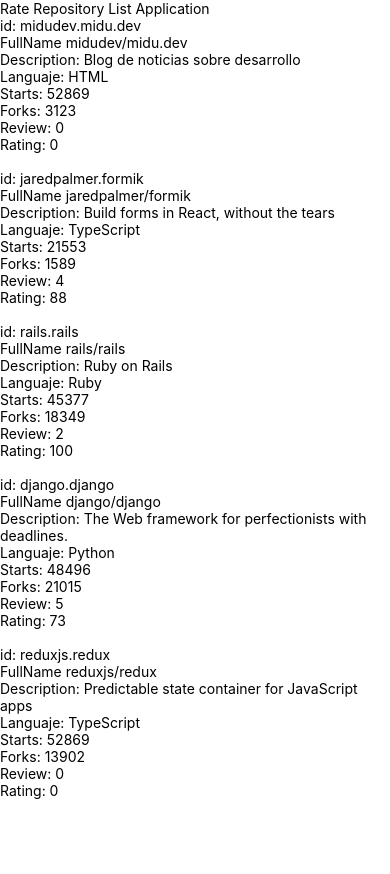
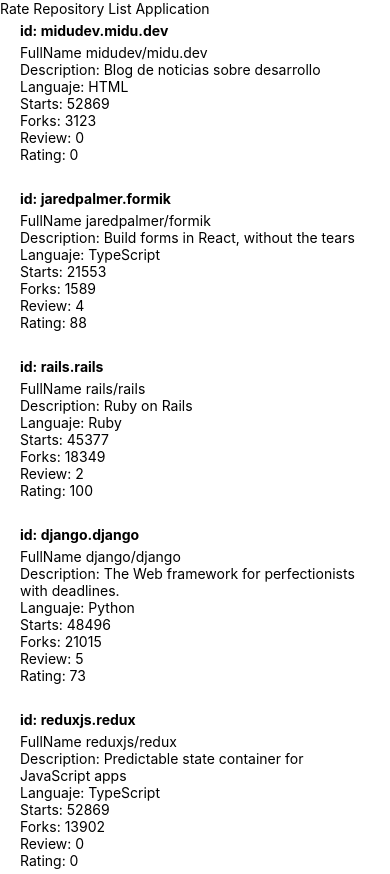
Before and after one commit to AntonioJRuizG/repository-rate-app, a React Native app: screen / in a window 390 px wide. Before the commit the page ends 844 px from the top, so only its background shows below. Built offline with nearby package versions, Linux system fonts and the light colour scheme.

Commit message:
Style list simple

```diff
--- a/src/components/RepositoryList.jsx
+++ b/src/components/RepositoryList.jsx
@@ -8,8 +8,13 @@
 			data={repositories}
 			ItemSeparatorComponent={() => <Text> </Text>}
 			renderItem={({ item: repo }) => (
-				<View key={repo.id}>
-					<Text>id: {repo.id}</Text>
+				<View
+					key={repo.id}
+					style={{ padding: 20, paddingBottom: 5, paddingTop: 5 }}
+				>
+					<Text style={{ fontWeight: 'bold', marginBottom: 5 }}>
+						id: {repo.id}
+					</Text>
 					<Text>FullName {repo.fullName}</Text>
 					<Text>Description: {repo.description}</Text>
 					<Text>Languaje: {repo.language}</Text>
```
